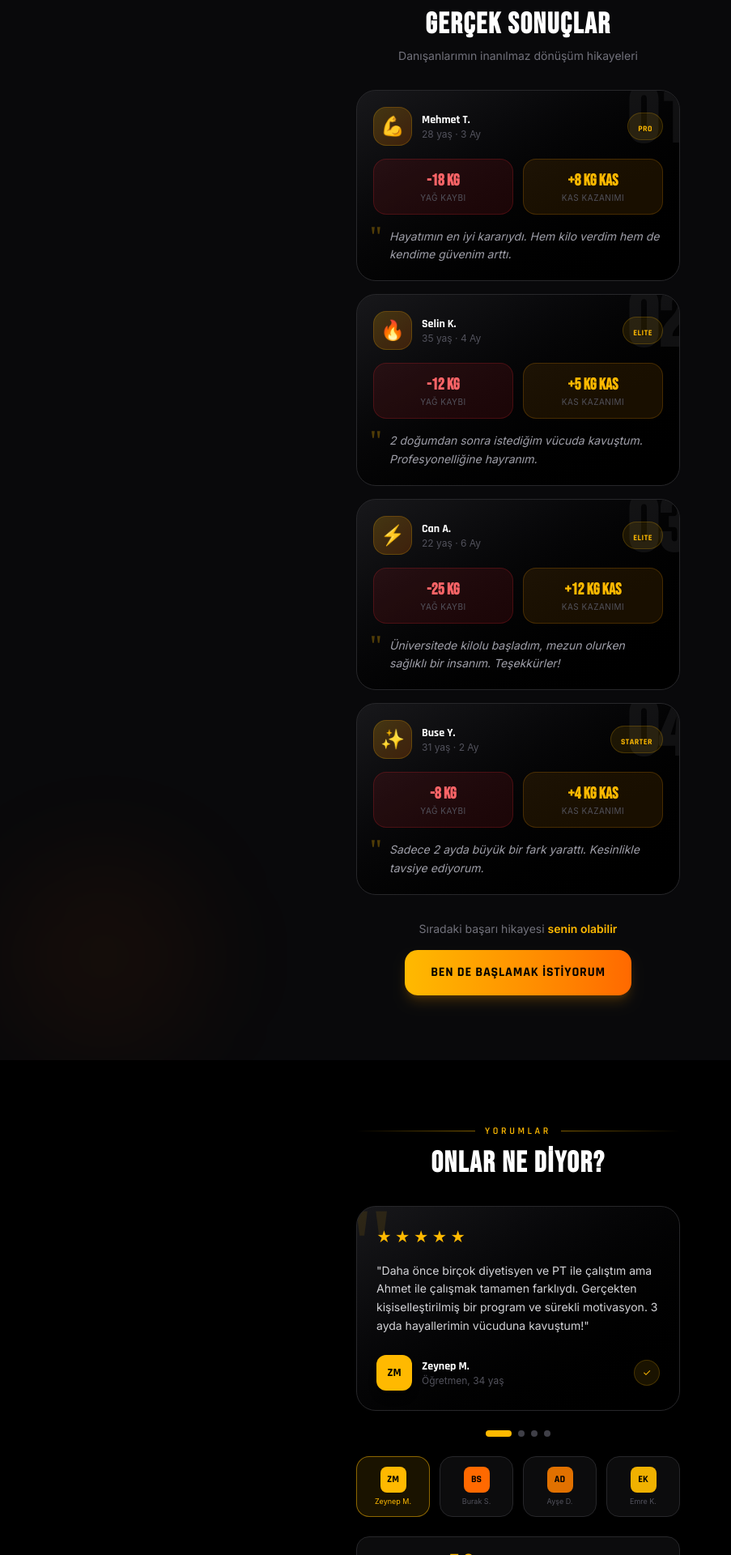
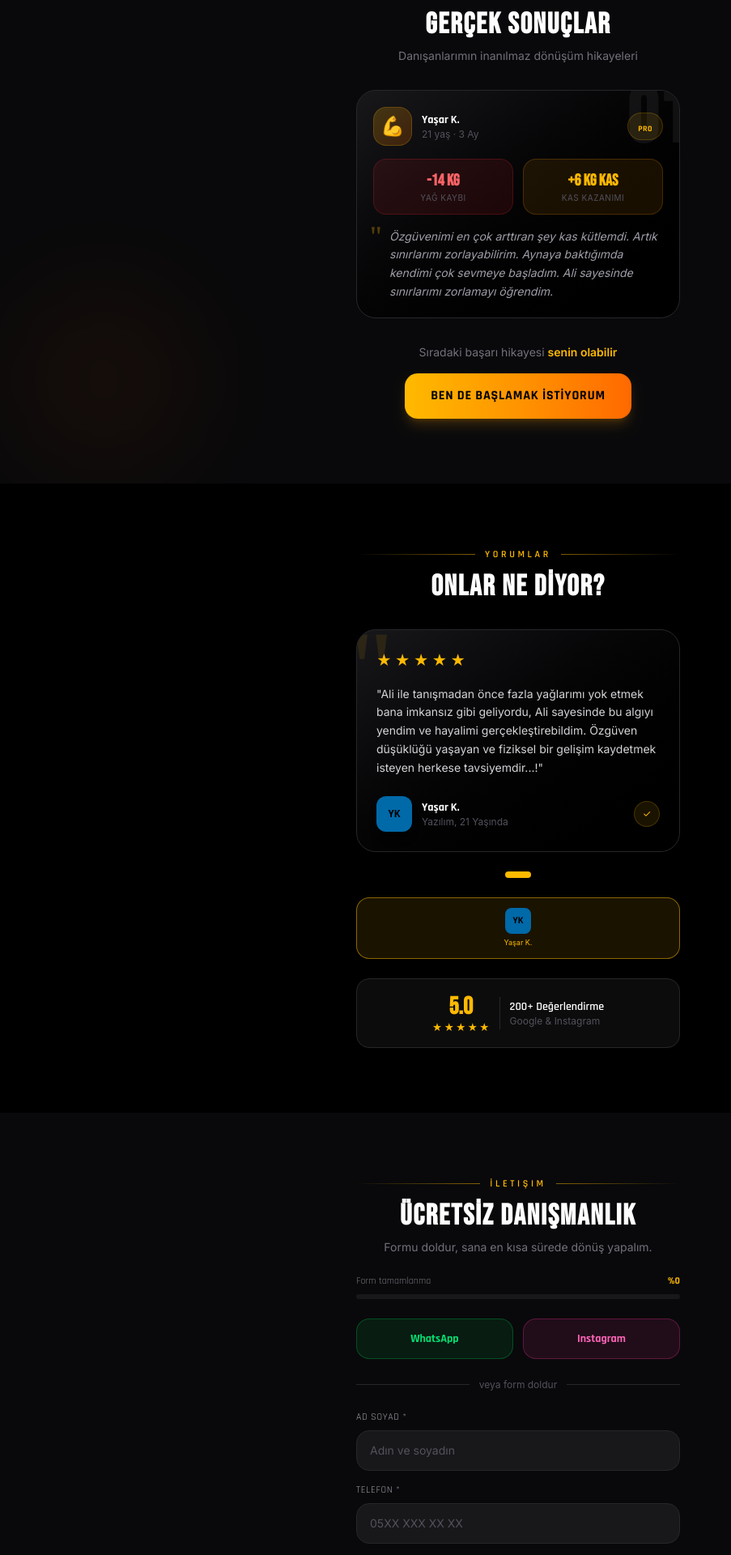
Before and after one commit to DevLiveNC/EkrenPage-main, a React (Vite) app: page / in a window 1280 px wide. Shown: the part 5620-7540 px from the top of the page at 81% size, without its empty margins (0-903 px from the left). Built offline with nearby package versions, Linux system fonts and the light colour scheme.

Commit message:
Son güncelleme (SİTE ARTIK AÇIK)

```diff
--- a/src/components/Testimonials.tsx
+++ b/src/components/Testimonials.tsx
@@ -2,37 +2,37 @@ import { useState } from "react";
 
 const testimonials = [
   {
-    name: "Zeynep M.",
-    role: "Öğretmen, 34 yaş",
+    name: "Yaşar K.",
+    role: "Yazılım, 21 Yaşında",
     stars: 5,
-    text: "Daha önce birçok diyetisyen ve PT ile çalıştım ama Ahmet ile çalışmak tamamen farklıydı. Gerçekten kişiselleştirilmiş bir program ve sürekli motivasyon. 3 ayda hayallerimin vücuduna kavuştum!",
-    initials: "ZM",
-    packageColor: "bg-amber-400",
+    text: "Ali ile tanışmadan önce fazla yağlarımı yok etmek bana imkansız gibi geliyordu, Ali sayesinde bu algıyı yendim ve hayalimi gerçekleştirebildim. Özgüven düşüklüğü yaşayan ve fiziksel bir gelişim kaydetmek isteyen herkese tavsiyemdir...!",
+    initials: "YK",
+    packageColor: "bg-sky-700",
   },
-  {
-    name: "Burak S.",
-    role: "Yazılımcı, 29 yaş",
-    stars: 5,
-    text: "Masa başı çalışırken aldığım kilolardan kurtulmak istiyordum. Online program sayesinde evden çalışırken bile düzenimi koruyabildim. Harika bir deneyim!",
-    initials: "BS",
-    packageColor: "bg-orange-500",
-  },
-  {
-    name: "Ayşe D.",
-    role: "Ev Hanımı, 41 yaş",
-    stars: 5,
-    text: "40 yaşımda başlayabileceğimden şüpheliydim. Ama Ahmet bey bana özel programıyla her şeyin mümkün olduğunu gösterdi. İnanılmaz derecede sabırlı ve anlayışlı.",
-    initials: "AD",
-    packageColor: "bg-amber-600",
-  },
-  {
-    name: "Emre K.",
-    role: "Sporcu, 26 yaş",
-    stars: 5,
-    text: "Sadece kilo vermek değil, kas kütlemi artırmak istedim. Elite paket tam da ihtiyacım olan buydu. 6 ayda vücudum tamamen değişti, rekabetçi sporlarda da fark yarattı.",
-    initials: "EK",
-    packageColor: "bg-yellow-500",
-  },
+  // {
+  //   name: "Burak S.",
+  //   role: "Yazılımcı, 29 yaş",
+  //   stars: 5,
+  //   text: "Masa başı çalışırken aldığım kilolardan kurtulmak istiyordum. Online program sayesinde evden çalışırken bile düzenimi koruyabildim. Harika bir deneyim!",
+  //   initials: "BS",
+  //   packageColor: "bg-orange-500",
+  // },
+  // {
+  //   name: "Ayşe D.",
+  //   role: "Ev Hanımı, 41 yaş",
+  //   stars: 5,
+  //   text: "40 yaşımda başlayabileceğimden şüpheliydim. Ama Ahmet bey bana özel programıyla her şeyin mümkün olduğunu gösterdi. İnanılmaz derecede sabırlı ve anlayışlı.",
+  //   initials: "AD",
+  //   packageColor: "bg-amber-600",
+  // },
+  // {
+  //   name: "Emre K.",
+  //   role: "Sporcu, 26 yaş",
+  //   stars: 5,
+  //   text: "Sadece kilo vermek değil, kas kütlemi artırmak istedim. Elite paket tam da ihtiyacım olan buydu. 6 ayda vücudum tamamen değişti, rekabetçi sporlarda da fark yarattı.",
+  //   initials: "EK",
+  //   packageColor: "bg-yellow-500",
+  // },
 ];
 
 export default function Testimonials() {
--- a/src/components/Transformation.tsx
+++ b/src/components/Transformation.tsx
@@ -1,44 +1,44 @@
 const transformations = [
   {
-    name: "Mehmet T.",
-    age: 28,
+    name: "Yaşar K.",
+    age: 21,
     duration: "3 Ay",
-    lost: "-18 kg",
-    gained: "+8 kg kas",
+    lost: "-14 kg",
+    gained: "+6 kg kas",
     package: "PRO",
-    quote: "Hayatımın en iyi kararıydı. Hem kilo verdim hem de kendime güvenim arttı.",
+    quote: "Özgüvenimi en çok arttıran şey kas kütlemdi. Artık sınırlarımı zorlayabilirim. Aynaya baktığımda kendimi çok sevmeye başladım. Ali sayesinde sınırlarımı zorlamayı öğrendim.",
     emoji: "💪",
   },
-  {
-    name: "Selin K.",
-    age: 35,
-    duration: "4 Ay",
-    lost: "-12 kg",
-    gained: "+5 kg kas",
-    package: "ELITE",
-    quote: "2 doğumdan sonra istediğim vücuda kavuştum. Profesyonelliğine hayranım.",
-    emoji: "🔥",
-  },
-  {
-    name: "Can A.",
-    age: 22,
-    duration: "6 Ay",
-    lost: "-25 kg",
-    gained: "+12 kg kas",
-    package: "ELITE",
-    quote: "Üniversitede kilolu başladım, mezun olurken sağlıklı bir insanım. Teşekkürler!",
-    emoji: "⚡",
-  },
-  {
-    name: "Buse Y.",
-    age: 31,
-    duration: "2 Ay",
-    lost: "-8 kg",
-    gained: "+4 kg kas",
-    package: "STARTER",
-    quote: "Sadece 2 ayda büyük bir fark yarattı. Kesinlikle tavsiye ediyorum.",
-    emoji: "✨",
-  },
+  // {
+  //   name: "Selin K.",
+  //   age: 35,
+  //   duration: "4 Ay",
+  //   lost: "-12 kg",
+  //   gained: "+5 kg kas",
+  //   package: "ELITE",
+  //   quote: "2 doğumdan sonra istediğim vücuda kavuştum. Profesyonelliğine hayranım.",
+  //   emoji: "🔥",
+  // },
+  // {
+  //   name: "Can A.",
+  //   age: 22,
+  //   duration: "6 Ay",
+  //   lost: "-25 kg",
+  //   gained: "+12 kg kas",
+  //   package: "ELITE",
+  //   quote: "Üniversitede kilolu başladım, mezun olurken sağlıklı bir insanım. Teşekkürler!",
+  //   emoji: "⚡",
+  // },
+  // {
+  //   name: "Buse Y.",
+  //   age: 31,
+  //   duration: "2 Ay",
+  //   lost: "-8 kg",
+  //   gained: "+4 kg kas",
+  //   package: "STARTER",
+  //   quote: "Sadece 2 ayda büyük bir fark yarattı. Kesinlikle tavsiye ediyorum.",
+  //   emoji: "✨",
+  // },
 ];
 
 export default function Transformation() {
```
